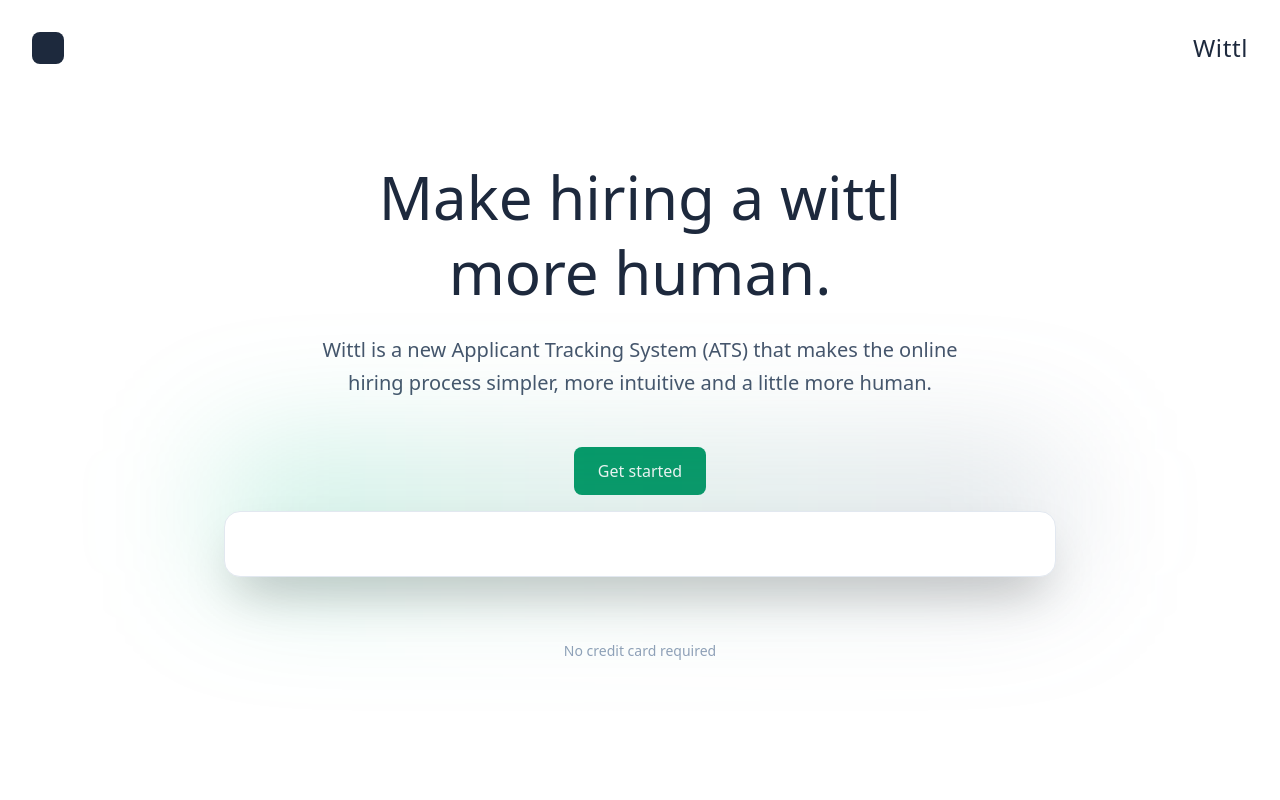
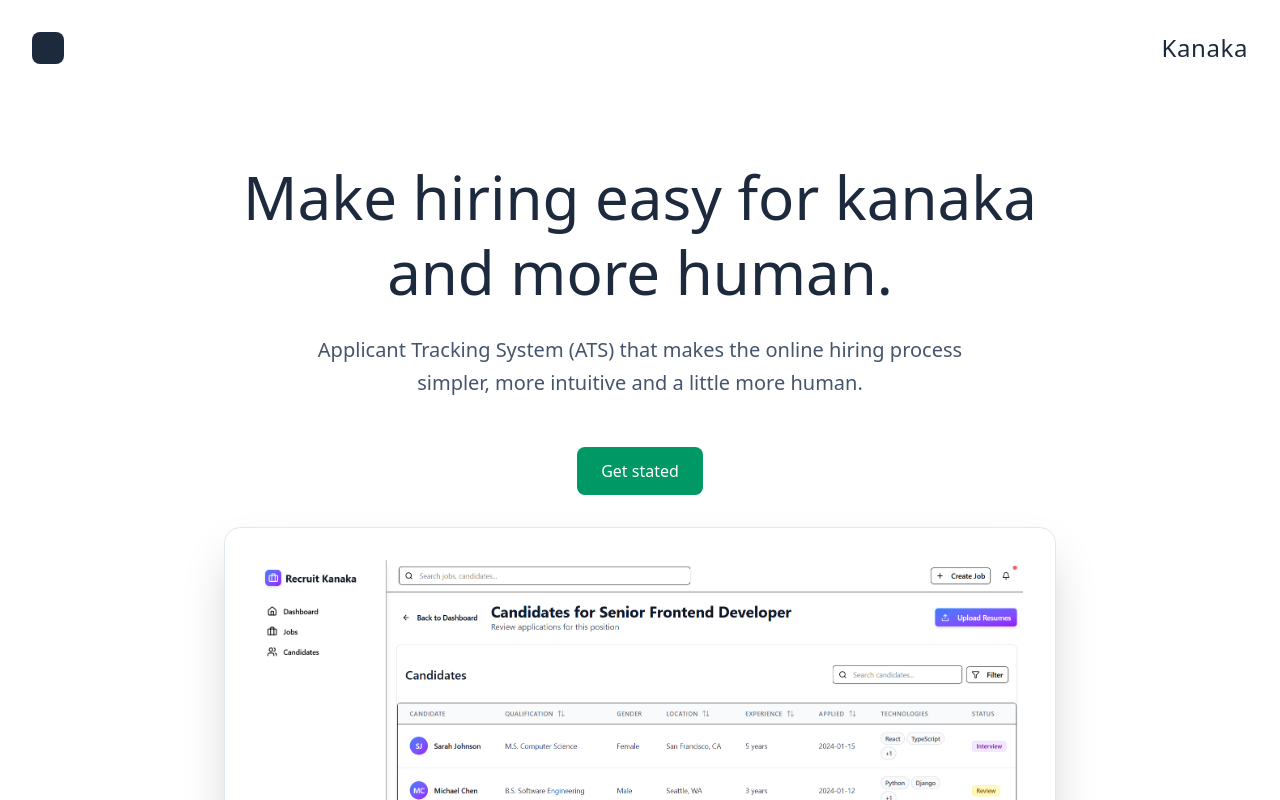
Before and after one commit to nikhil-wg/ATS-for-recruiters, a Next.js app: page / in a window 1280 px wide. Shown: the top 800 px of the page. Built offline with nearby package versions, Linux system fonts and the light colour scheme.

Commit message:
create landing page

```diff
--- a/app/page.js
+++ b/app/page.js
@@ -1,17 +1,16 @@
 "use client";
+
 import { useRouter } from "next/navigation";
 import Image from "next/image";
+export default function Home() {
+  const router = useRouter();
 
-const Home = () => {
-  const router = useRouter();
   const handleClick = () => {
-    router.push('/dashboard');
+    router.push("/dashboard");
   };
-
 
   return (
     <div className="min-h-screen bg-white font-inter">
-
       <nav className="flex justify-between items-center p-8">
         <div className="flex items-center space-x-2">
           <div className="w-8 h-8 bg-slate-800 rounded-lg flex items-center justify-center">
@@ -19,58 +18,42 @@ const Home = () => {
           </div>
         </div>
         <div className="text-2xl font-light text-slate-800 tracking-wide">
-          Wittl
+          Kanaka
         </div>
       </nav>
-      {/* Hero Section */}
       <div className="max-w-4xl mx-auto px-6 py-16 text-center">
         <h1 className="text-5xl sm:text-6xl font-light text-slate-800 mb-6 leading-tight">
-          Make hiring a wittl
+          Make hiring easy for kanaka
           <br />
-          more human.
+          and more human.
         </h1>
 
         <p className="text-xl text-slate-600 mb-12 max-w-2xl mx-auto leading-relaxed">
-          Wittl is a new Applicant Tracking System (ATS) that makes the online
+          Applicant Tracking System (ATS) that makes the online
           hiring process simpler, more intuitive and a little more human.
         </p>
-
-        {/* Dashboard Preview */}
-        <div className="max-w-6xl mx-auto mb-16">
-          <div className="relative">
-            <div className="absolute inset-0 bg-gradient-to-r from-emerald-500/20 to-slate-500/20 rounded-3xl blur-3xl"></div>
-            {/* CTA Buttons */}
-            <div className="flex flex-col sm:flex-row gap-4 justify-center items-center mb-4">
+        <div className=" flex items-center justify-center bg-white8 mb-8">
           <button
             onClick={handleClick}
-                 className="bg-emerald-600 hover:bg-emerald-300 text-white px-6 py-3 rounded-lg cursor-pointer"
+            className="bg-emerald-600 hover:bg-emerald-700 text-white px-6 py-3 rounded-lg"
           >
-                Get started
-
+           Get stated
           </button>
         </div>
-            <div className="relative bg-white rounded-2xl shadow-2xl border border-slate-200 p-8 m-2">
+        <div className="relative bg-white rounded-2xl shadow-2xl border border-slate-200 p-8 m-2 mt-2">
           {/* Mock Dashboard Interface with Filtering */}
           <div className="space-y-6">
-                {/* <Image
+            <Image
               src="/demo.png" // Placeholder image URL
               alt="Dashboard Preview"
               width={1200} // Set appropriate width
               height={600} // Set appropriate height
               layout="responsive" // Makes image responsive
               className="rounded-lg "
-                /> */}
+            />
           </div>
         </div>
       </div>
     </div>
-
-        <p className="text-sm text-slate-400">No credit card required</p>
-      </div>
-      {/* Contact Section */}
-
-    </div>
   );
-};
-
-export default Home;
+}
```
Lines whose indentation alone changed are shown as unchanged.
